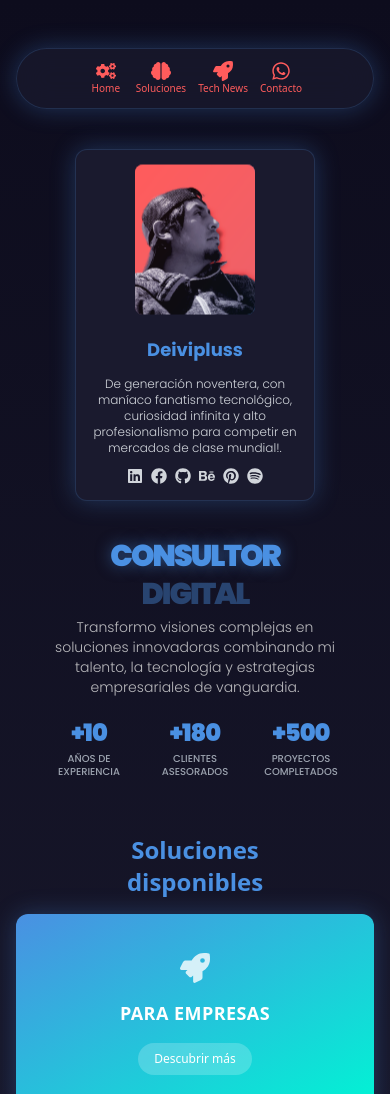
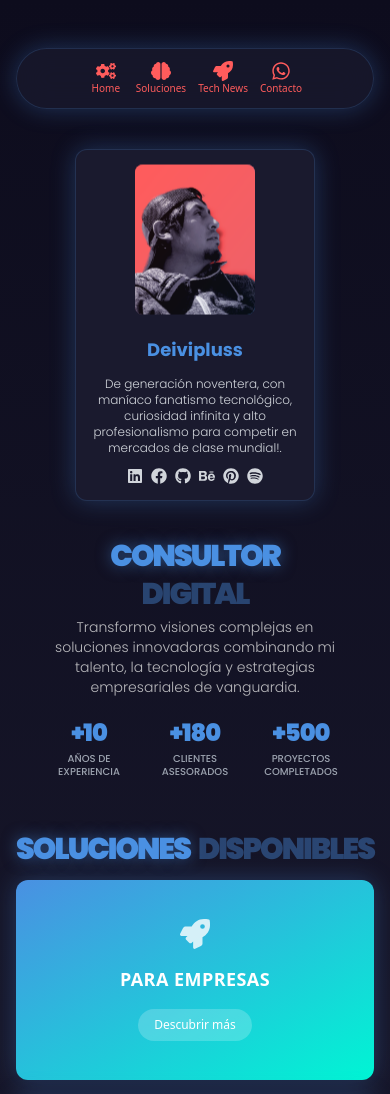
Before and after one commit to deivipluss/landing, a Next.js app: page / in a window 390 px wide. Shown: the top 1094 px of the page. Built offline with nearby package versions, Linux system fonts and the light colour scheme.

Commit message:
responsividadipadfix8

```diff
--- a/app/page.tsx
+++ b/app/page.tsx
@@ -233,8 +233,9 @@ const App: React.FC = () => {
                 transition={{ duration: 0.7 }}
                 className="w-full mt-6 sm:mt-8 lg:mt-4 highlight"
               >
-                <h2 className="text-2xl font-bold text-[#4A90E2] mb-4 text-center lg:hidden">
-                  Soluciones<br />disponibles
+                <h2 className="text-3xl sm:text-4xl md:text-5xl font-poppins font-black leading-none z-10 relative text-center lg:hidden mb-4" style={{ letterSpacing: "-2px" }}>
+                  <span className="text-[#4A90E2] drop-shadow-glow">SOLUCIONES</span>
+                  <span className="text-[#4A90E2] opacity-40 ml-2">DISPONIBLES</span>
                 </h2>
                 <div className="flex flex-col sm:flex-row gap-4 sm:gap-6 md:gap-8">
                   <Link href="/empresas" className="w-full sm:w-1/2">
```
